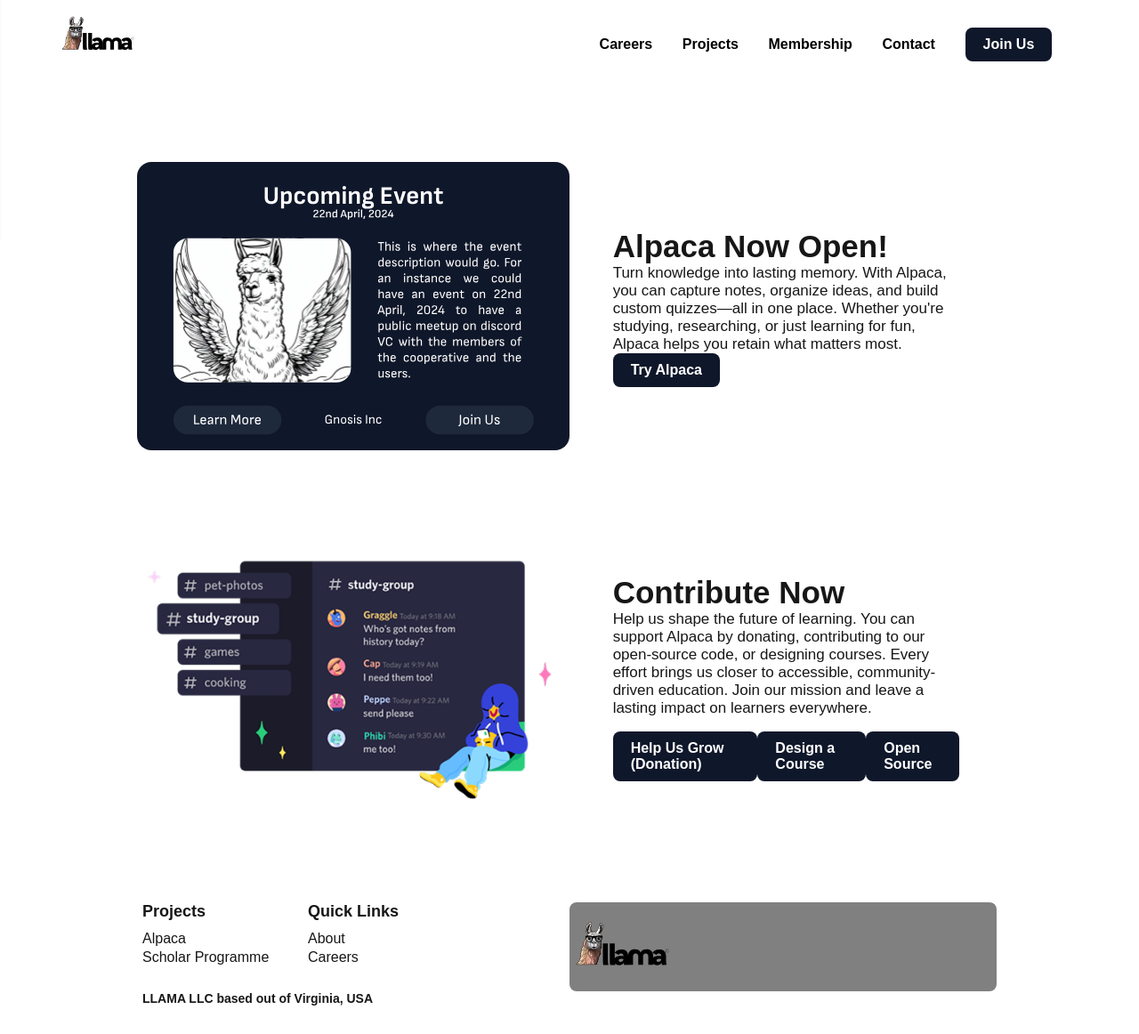
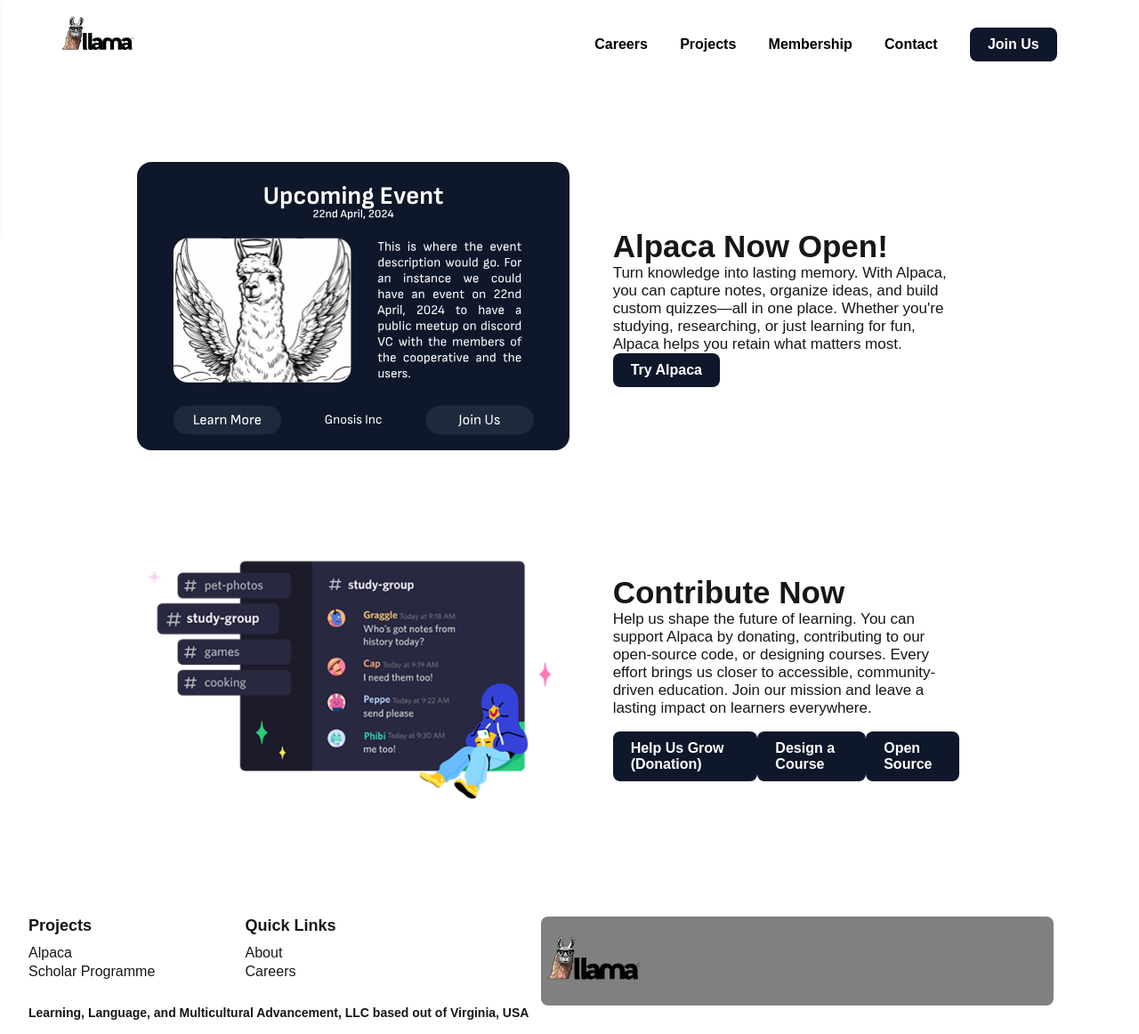
Before and after one commit to joewrotehaikus/llama_landing, a Next.js app: page / in a window 1280 px wide. Shown: the whole page at 89% size. Before the commit the page ends 1130 px from the top, so only its background shows below. Built offline with nearby package versions, Linux system fonts and the light colour scheme.

Commit message:
Made adjustments to header and footer

```diff
--- a/app/components/footer/footer.css
+++ b/app/components/footer/footer.css
@@ -1,9 +1,12 @@
 .footer {
     display: flex;
+    position: sticky;
+    bottom: 1rem;
     flex-wrap: wrap;
     flex-direction: column;
-    width: 75%;
-    margin: auto;
+    width: 90%;
+    padding-top: 2rem;
+    margin: auto 2rem 0 2rem;
 }
 
 .footer-Upper {
--- a/app/components/footer/footer.js
+++ b/app/components/footer/footer.js
@@ -27,7 +27,10 @@
           <Image src={logo} height={100} alt="LLAMA LLC Logo" />
         </div>
       </div>
-      <div className="footer-Lower">LLAMA LLC based out of Virginia, USA</div>
+      <div className="footer-Lower">
+        Learning, Language, and Multicultural Advancement, LLC based out of
+        Virginia, USA
+      </div>
     </footer>
   );
 }
--- a/app/components/header/header.css
+++ b/app/components/header/header.css
@@ -17,6 +17,7 @@
 
 .nav-links {
     display: flex;
+    flex-wrap: wrap;
     width: 50%;
     justify-content: space-evenly;
     align-items: center;
@@ -26,6 +27,7 @@
     transition: 0.3s ease-in-out;
     font-weight: 600;
     color: black;
+    margin: 0.5rem;
 }
 
 .nav-links a:hover {
```
